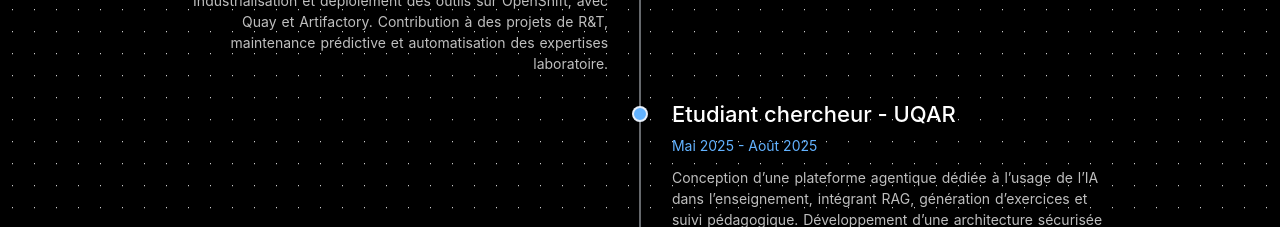
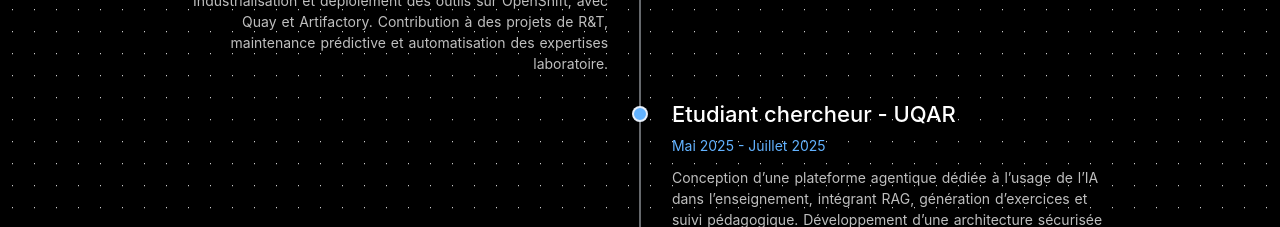
Before and after one commit to Romaindujardin/cv, a React app: page / in a window 1280 px wide. Shown: the part 2340-2567 px from the top of the page. Built offline with nearby package versions, Linux system fonts and the light colour scheme.

Commit message:
updating CV

```diff
--- a/src/components/Timeline.tsx
+++ b/src/components/Timeline.tsx
@@ -26,7 +26,7 @@ const timelineData: TimelineItem[] = [
   {
     id: "3",
     title: "Etudiant chercheur - UQAR",
-    period: "Mai 2025 - Août 2025",
+    period: "Mai 2025 - Juillet 2025",
     description:
       "Conception d’une plateforme agentique dédiée à l’usage de l’IA dans l’enseignement, intégrant RAG, génération d’exercices et suivi pédagogique. Développement d’une architecture sécurisée et conteneurisée avec FastAPI, Next.js, PostgreSQL, ChromaDB, JWT, Apptainer et Ollama.",
   },
```
Also changed, not shown: 2 other files (tests, documents, lock files or other folders).
